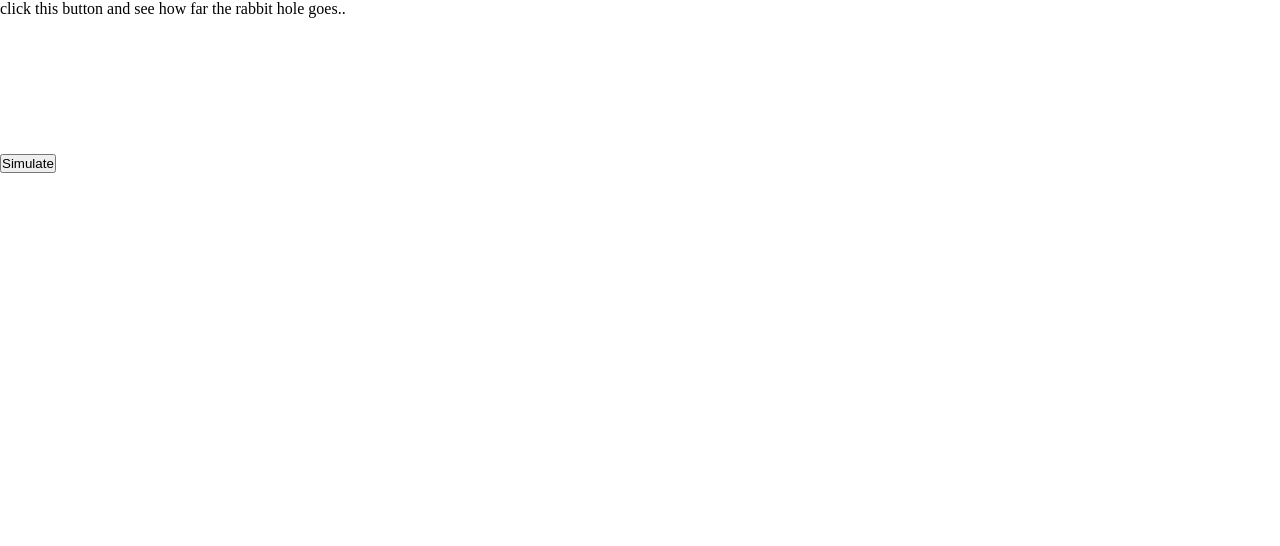
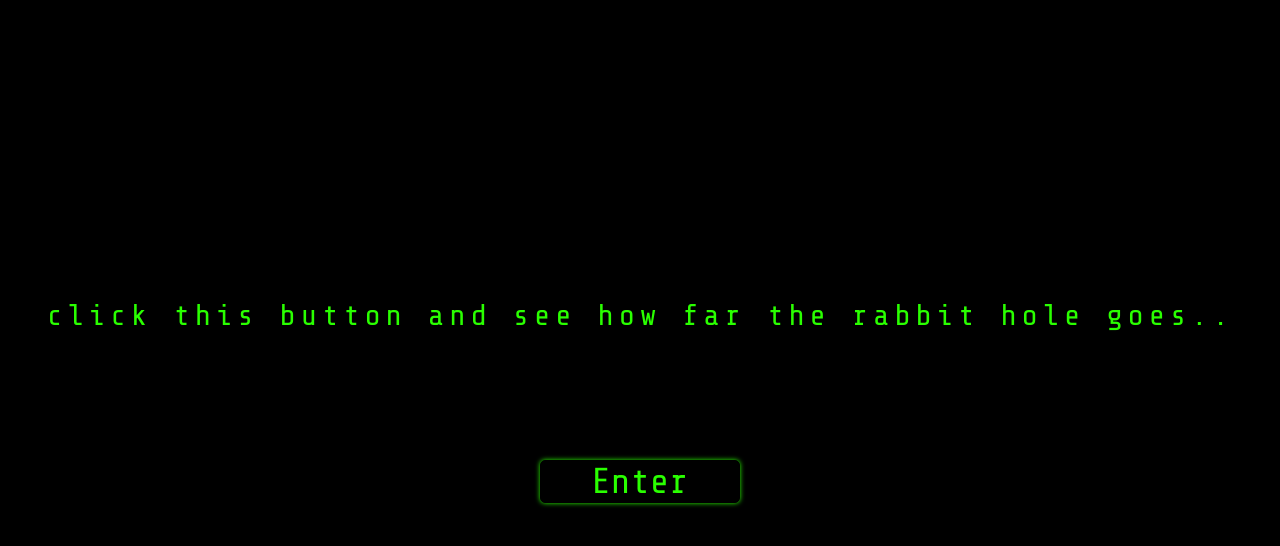
Before and after one commit to Tanecodes/matrix-rain-effect, a plain HTML site: page index.html in a window 1280 px wide. Drawn offline with nearby package versions, Linux system fonts and the light colour scheme; a web font is replaced by a local one.

Commit message:
coded in some javascript for the enter button to activate the canvas but ran into an error and its bed time ill carry on tomorrow :)

```diff
--- a/index.html
+++ b/index.html
@@ -5,14 +5,14 @@
   <meta name="viewport" content="width=device-width, initial-scale=1.0">
   <title>wake up neo</title>
   <link rel="stylesheet" href="styles.css">
+  <link rel="preconnect" href="https://fonts.googleapis.com">
+  <link rel="preconnect" href="https://fonts.gstatic.com" crossorigin>
+  <link href="https://fonts.googleapis.com/css2?family=Chewy&family=Jost:ital,wght@0,100..900;1,100..900&family=New+Amsterdam&family=Pinyon+Script&family=Share+Tech+Mono&display=swap" rel="stylesheet">
 </head>
 <body>
 
-  <p>click this button and see how far the rabbit hole goes..</p>
-  <button id="start-button">Simulate</button>
-  <canvas id="matrix-canvas">
-
-  </canvas>
+    <p id="intro">click this button and see how far the rabbit hole goes..</p>
+    <button id="enter-btn">Enter</button>
 
   <script src="matrix.js"></script>
 
--- a/matrix.js
+++ b/matrix.js
@@ -0,0 +1,16 @@
+const enterButton = document.getElementById("enter-button");
+const introText = document.getElementById("intro");
+
+enterButton.addEventListener("click",function(){
+
+  const matrixCanvas = document.createElement("canvas");
+  matrixCanvas.id = "matrix-canvas";
+  document.body.appendChild(matrixCanvas);
+
+  matrixCanvas.width = window.innerWidth;
+  matrixCanvas.height = window.innerHeight;
+
+  enterButton.style.display = "none";
+  introText.style.display = "none";
+  console.log(matrixCanvas);
+});
--- a/styles.css
+++ b/styles.css
@@ -3,16 +3,48 @@
   padding: 0;
 }
 
-.body{
+body{
   height: 100vh;
-  overflow: hidden;
   display: flex;
   justify-content: center;
   align-items: center;
   flex-direction: column;
+  overflow: hidden;
+  background-color: black;
 }
 
-.matrix-canvas{
+#intro{
+  font-family: "Share Tech Mono", serif;
+  font-size: 30px;
+  letter-spacing: 5px;
+  color: hsl(110, 100%, 50%);
+}
+
+#enter-btn{
+  font-family: "Share Tech Mono", serif;
+  font-size: 36px;
+  background-color: black;
+  color: hsl(110, 100%, 50%);
+  border: 1px solid black;
+  border-radius: 5px;
+  box-shadow: 0px 0px 5px hsl(110, 100%, 50%);
+  padding: 0px 50px;
+  text-align: center;
+  margin-top: 10%;
+  cursor: pointer;
+  transition:box-shadow 0.5s;
+}
+
+#enter-btn:hover{
+  box-shadow: 0px 0px 15px hsl(110, 100%, 50%);
+
+}
+
+#enter-btn:active{
+  border: 1px solid;
+}
+
+#matrix-canvas{
   height: 100%;
   width: 100%;
   position: absolute;
```
